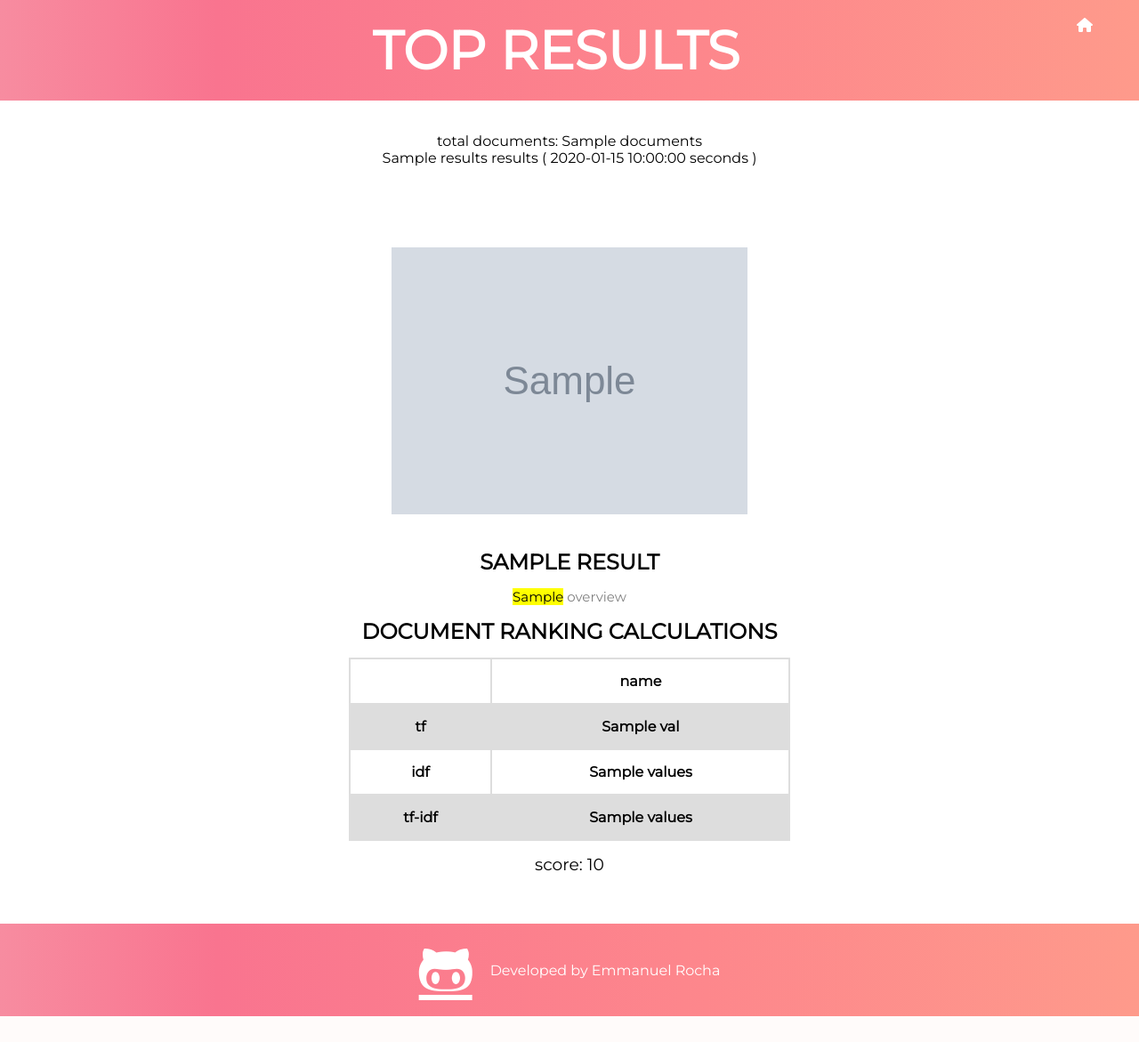
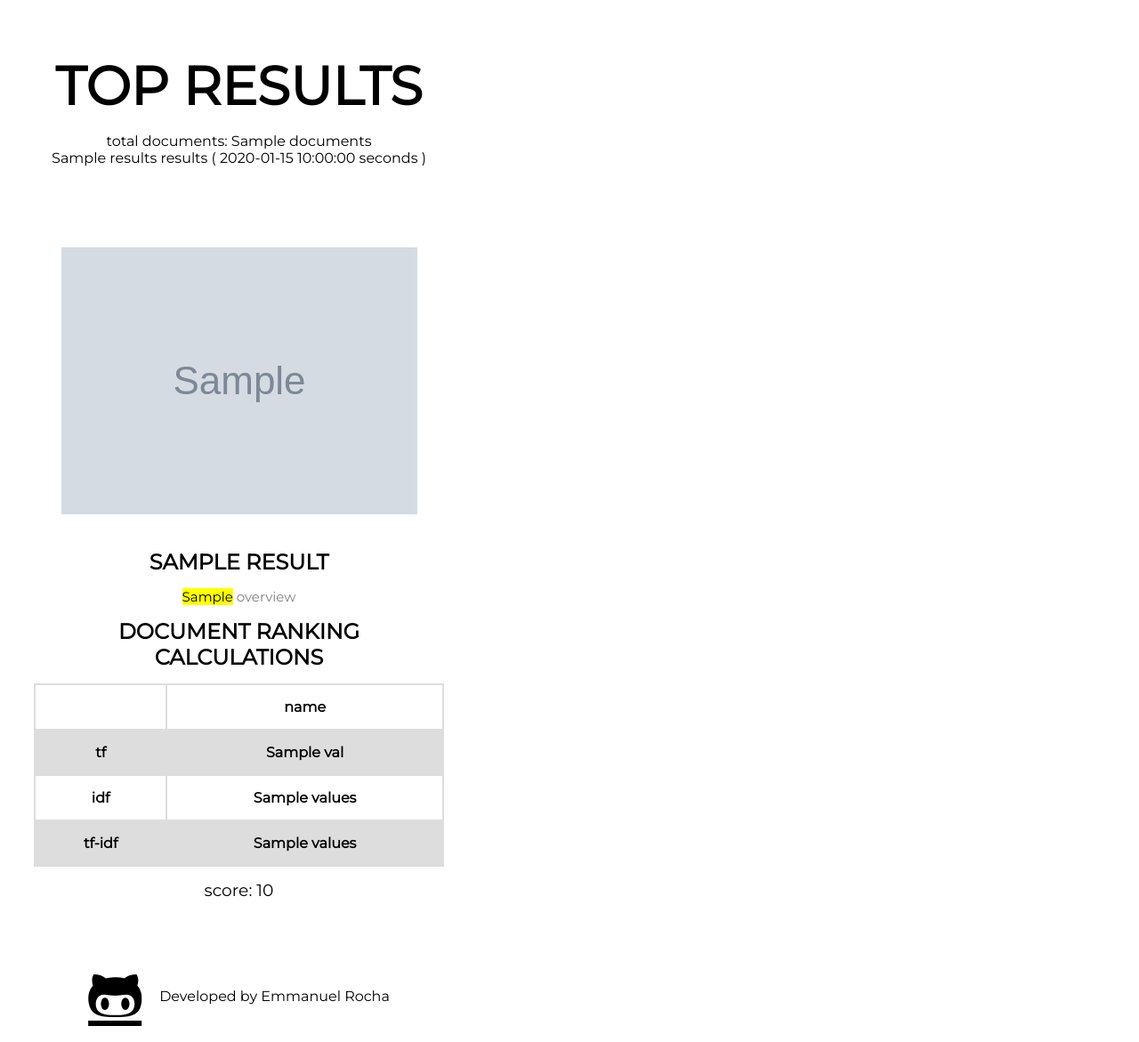
Before and after one commit to emmanuelrocha001/data-mining-app, a Flask app: template templates/results.html in a window 1280 px wide. Shown: the whole page at 89% size. Before the commit the page ends 1142 px from the top, so only its background shows below. Run offline with Flask 2, Linux system fonts and the light colour scheme; the template is opened without the code that fills it: most values are stand-ins (such as "Sample title", 1, 10 or a date in 2020); grey boxes marked "Sample" are stand-in pictures; lists and menus that the app fills with data are empty; parts of the project's set-up code (start-up, migrations or seed data) failed here and were passed over; some libraries are stand-ins or nearby versions.

Commit message:
changes to search

```diff
--- a/static/style/results.css
+++ b/static/style/results.css
@@ -3,7 +3,7 @@
     margin: 0;
     padding: 0;
     font-family: 'Montserrat', sans-serif;
-    background-image: linear-gradient(to right, #f78ca0 0%, #f9748f 19%, #fd868c 60%, #fe9a8b 100%);
+    /* background-image: linear-gradient(to right, #f78ca0 0%, #f9748f 19%, #fd868c 60%, #fe9a8b 100%); */
 
     /* color: white; */
     /* background: linear-gradient(to right, #323232 0%, #3F3F3F 40%, #1C1C1C 150%), linear-gradient(to top, rgba(255,255,255,0.40) 0%, rgba(0,0,0,0.25) 200%); */
@@ -25,6 +25,7 @@
 }
 #title-holder{
     /* display: inline-block; */
+    width: 100%;
     margin: 0;
     padding: 0;
     text-align: center;
@@ -34,15 +35,16 @@
     /* padding-bottom: 10px; */
     /* margin-top: 10px; */
     color: white;
+    color: black;
     /* background-image: linear-gradient(to right, #f78ca0 0%, #f9748f 19%, #fd868c 60%, #fe9a8b 100%); */
 
 }
 
 .cen{
 
-    max-width: 1200px;
+    /* max-width: 1200px; */
     margin: auto;
-    overflow: hidden;
+    /* overflow: hidden; */
     padding: 20px;
 }
 
@@ -96,17 +98,17 @@
     font-weight: 500;
 }
 
-@media screen and (max-width: 800px) {
+/* @media screen and (max-width: 800px) {
     .result {
         width: 50%;
     }
-}
+} */
 
-@media screen and (max-width: 500px) {
+/* @media screen and (max-width: 500px) {
     .result {
         width: 100%;
     }
-}
+} */
 
 .link-box {
     /* position: absolute; */
@@ -126,7 +128,7 @@
 
 .repo-link {
     /* display: flex; */
-    color: white;
+    color: black;
     /* background: red; */
     display: flex;
     justify-content: center;
@@ -137,7 +139,7 @@
 }
 
 .author-text{
- color: white;
+ color: black;
  font-size: 16px;
 }
 
--- a/templates/results.html
+++ b/templates/results.html
@@ -12,7 +12,8 @@
 
 
 </head>
-<body>
+
+<body onload="getWidth();">
 
     <title>Movie Search</title>
     <div class='cen',style="color:white; margin-top: 20px">
@@ -31,18 +32,20 @@
 
             </script>
 
+
+    </div>
+    <div id='result-container', class='results'>
         <div id='title-holder' >
                     <h1 style="padding: 0; margin: 0;">Top Results</h1>
         </div>
-
-    </div>
-    <div class='results'>
         <p id='query-results'> total documents: {{ result_data.documents }} <br> {{ result_data.results }} results ( {{ result_data.time }} seconds )<p>
         <div class='cen'>
 
             <!-- {% block content %} -->
             {% for result in result_data.top_ten %}
+
                 <div class='result'>
+
                     <p class='poster_path'>{{ result.poster_path }}</p>
                     <img src="" class='poster_image'>
                     <h2> {{ result.title }} </h2>
@@ -85,10 +88,6 @@
 
 
         </div>
-
-    </div>
-    <!-- http://image.tmdb.org/t/p/w200/rhIRbceoE9lR4veEXuwCC2wARtG.jpg -->
-    <!-- base url + image size + image url -->
         <div class='link-box'>
                 <a class='repo-link' href="https://github.com/emmanuelrocha001/data-mining-app">
                     <i id='github-icon' class="fab fa-github-alt fa-4x"></i>
@@ -97,6 +96,9 @@
                         <p> Developed by Emmanuel Rocha</p>
                 </div>
         </div>
+    </div>
+    <!-- http://image.tmdb.org/t/p/w200/rhIRbceoE9lR4veEXuwCC2wARtG.jpg -->
+    <!-- base url + image size + image url -->
 
     <script type=text/javascript src="{{ url_for('static', filename='js/font-awesome.js') }}"></script>
     <script type=text/javascript src="{{ url_for('static', filename='js/jquery.js') }}"></script>
@@ -133,9 +135,25 @@
 
 
             console.log( query_terms )
+        </script>
+
+        <script>
+            function getWidth() {
+
+            desired_size = document.getElementsByClassName( 'result' )[0].scrollWidth;
+            console.log( desired_size )
+
+
+            var pixel = desired_size.toString() + 'px';
+
+            document.getElementById('result-container').style.width = pixel;
+            console.log( document.getElementById('result-container').style.width )
+
+            $viewport.scrollLeft((imageWidth - viewportWidth) / 2);
+            // console.log("hello")
+            }
 
     </script>
+</body>
 
-
-</body>
 </html>
```
Lines whose indentation alone changed are shown as unchanged.
